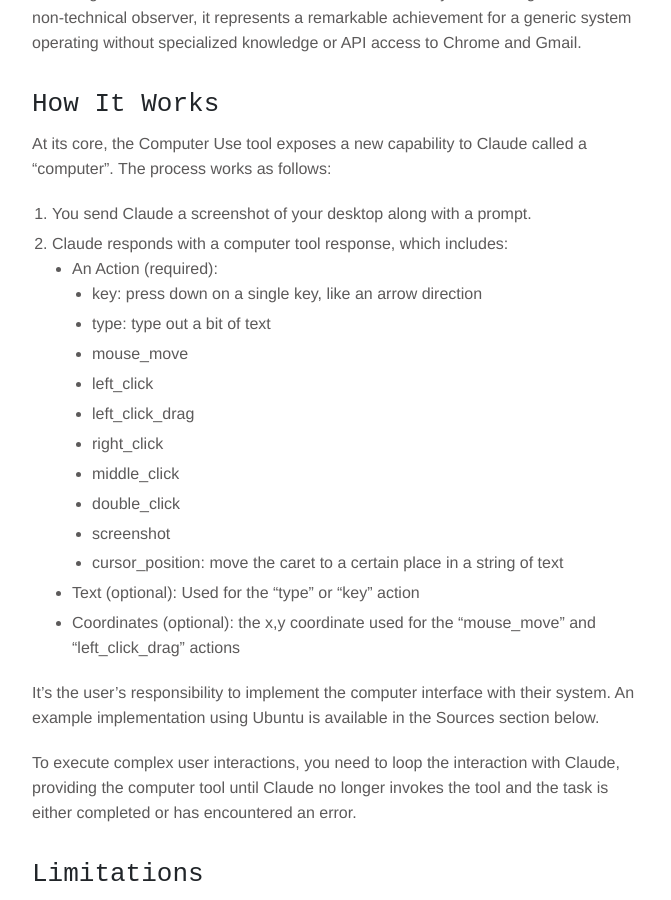
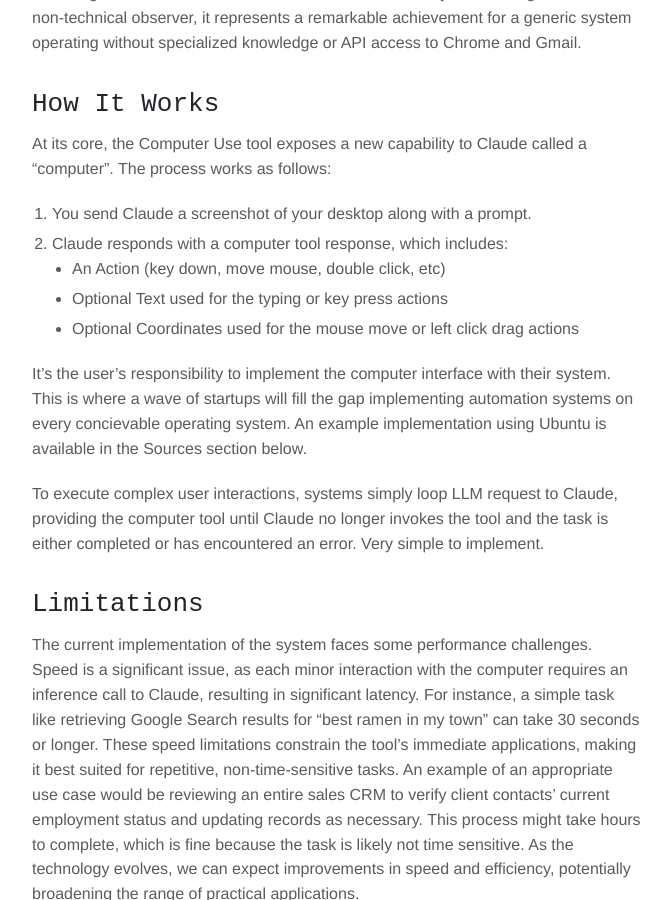
Before and after one commit to Shakakai/100x, a Jekyll site: the page built from _posts/2024-10-22-claude-computer-use.md, in a window 1280 px wide and 900 px high, scrolled down 1410 px. Shown: the whole window, without its empty margins (143-814 px from the left). Built offline with Jekyll 4.4.1, drawn with Linux system fonts in a browser that asks for light colours; some web fonts are replaced.

Commit message:
udpating post

```diff
--- a/_posts/2024-10-22-claude-computer-use.md
+++ b/_posts/2024-10-22-claude-computer-use.md
@@ -23,23 +23,13 @@
 
 1. You send Claude a screenshot of your desktop along with a prompt.
 2. Claude responds with a computer tool response, which includes:
-   - An Action (required):
-     - key: press down on a single key, like an arrow direction
-     - type: type out a bit of text
-     - mouse_move
-     - left_click
-     - left_click_drag
-     - right_click
-     - middle_click
-     - double_click
-     - screenshot
-     - cursor_position: move the caret to a certain place in a string of text
-   - Text (optional): Used for the "type" or "key" action
-   - Coordinates (optional): the x,y coordinate used for the "mouse_move" and "left_click_drag" actions
+   - An Action (key down, move mouse, double click, etc)
+   - Optional Text used for the typing or key press actions
+   - Optional Coordinates used for the mouse move or left click drag actions
 
-It's the user's responsibility to implement the computer interface with their system. An example implementation using Ubuntu is available in the Sources section below.
+It's the user's responsibility to implement the computer interface with their system.  This is where a wave of startups will fill the gap implementing automation systems on every concievable operating system. An example implementation using Ubuntu is available in the Sources section below.
 
-To execute complex user interactions, you need to loop the interaction with Claude, providing the computer tool until Claude no longer invokes the tool and the task is either completed or has encountered an error.
+To execute complex user interactions, systems simply loop LLM request to Claude, providing the computer tool until Claude no longer invokes the tool and the task is either completed or has encountered an error. Very simple to implement.
 
 ## Limitations
 
```
